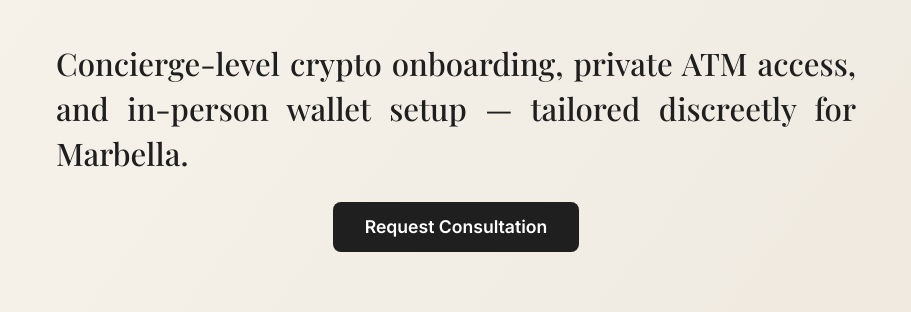
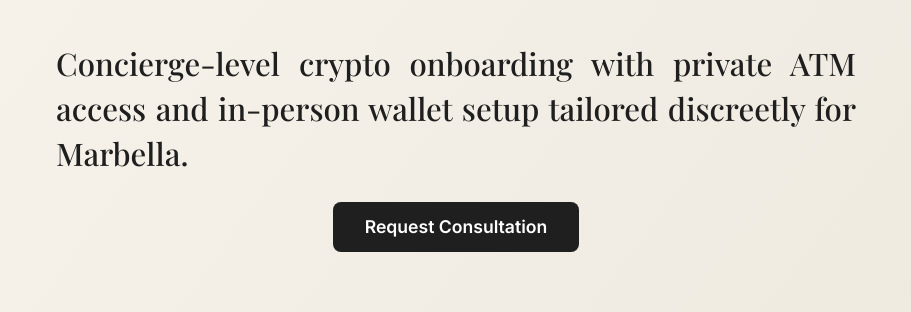
Before and after one commit to CCMarbella/ccmarbella.github.io, a plain HTML site: page index.html in a window 1280 px wide. Shown: the part 283-595 px from the top of the page, without its empty margins (184-1095 px from the left). Drawn offline with nearby package versions, Linux system fonts and the light colour scheme.

Commit message:
Update index.html

```diff
--- a/index.html
+++ b/index.html
@@ -94,7 +94,7 @@
   <header>
     <img src="logo.png" alt="Crypto Concierge Marbella Logo" class="logo" />
     <p class="tagline">
-      Concierge-level crypto onboarding, private ATM access, and in-person wallet setup — tailored discreetly for Marbella.
+      Concierge-level crypto onboarding with private ATM access and in-person wallet setup tailored discreetly for Marbella.
     </p>
     <a class="cta-button" href="mailto:ccmarbella@proton.me">Request Consultation</a>
   </header>
```
